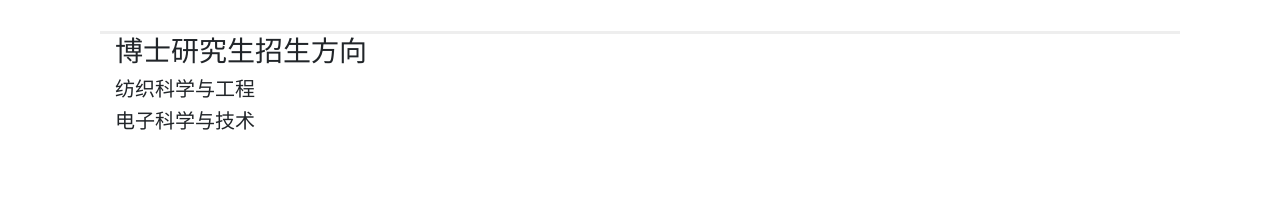
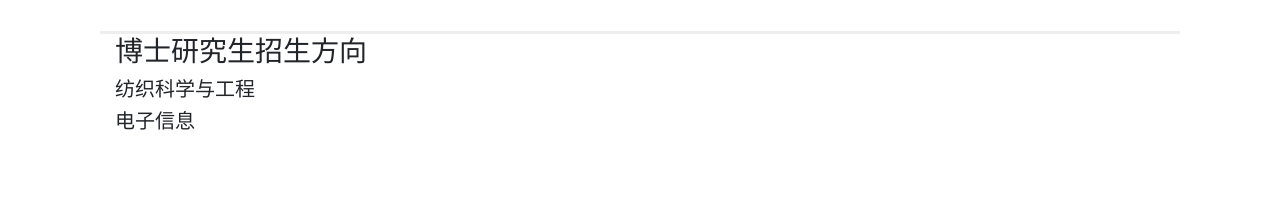
Before and after one commit to rongct/chuitian, a plain HTML site: page index.html in a window 1280 px wide. Shown: the part 973-1171 px from the top of the page. Drawn offline with nearby package versions, Linux system fonts and the light colour scheme.

Commit message:
Update index.html

```diff
--- a/index.html
+++ b/index.html
@@ -82,7 +82,7 @@ https://templatemo.com/tm-529-ramayana
           <div class="container-fluid">
                   <h3> 博士研究生招生方向 </h3>
                   <h5>纺织科学与工程</h5>
-                  <h5>电子科学与技术</h5>
+                  <h5>电子信息</h5>
           </div>
         <!-- Services -->
         <section class="services">
```
